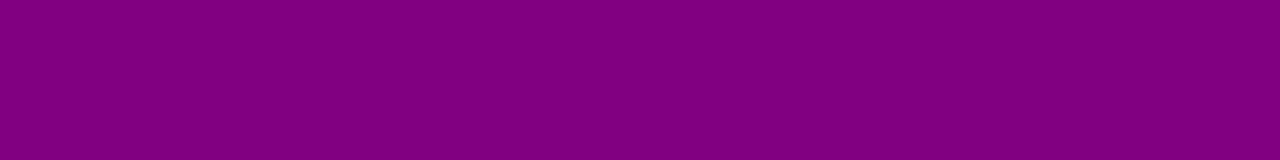
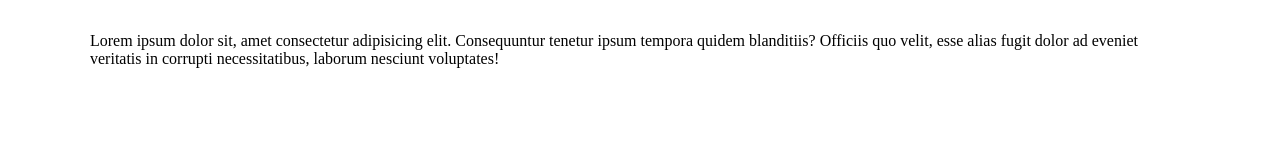
Before and after one commit to CastroRJM/didactic-goggles, a plain HTML site: page index.html in a window 1280 px wide. Drawn offline with Linux system fonts and the light colour scheme.

Commit message:
Centrar contenido

```diff
--- a/css/style.css
+++ b/css/style.css
@@ -3,6 +3,8 @@
   margin: 0;
 }
 
-body {
-  background-color: purple;
+.container {
+  width: 90%;
+  max-width: 1100px;
+  margin: 2em auto;
 }
--- a/index.html
+++ b/index.html
@@ -10,6 +10,11 @@
 </head>
 
 <body>
+  <div class="container">
+    <p>Lorem ipsum dolor sit, amet consectetur adipisicing elit. Consequuntur tenetur ipsum tempora quidem blanditiis?
+      Officiis quo velit, esse alias fugit dolor ad eveniet veritatis in corrupti necessitatibus, laborum nesciunt
+      voluptates!</p>
+  </div>
 </body>
 
 </html>
```
